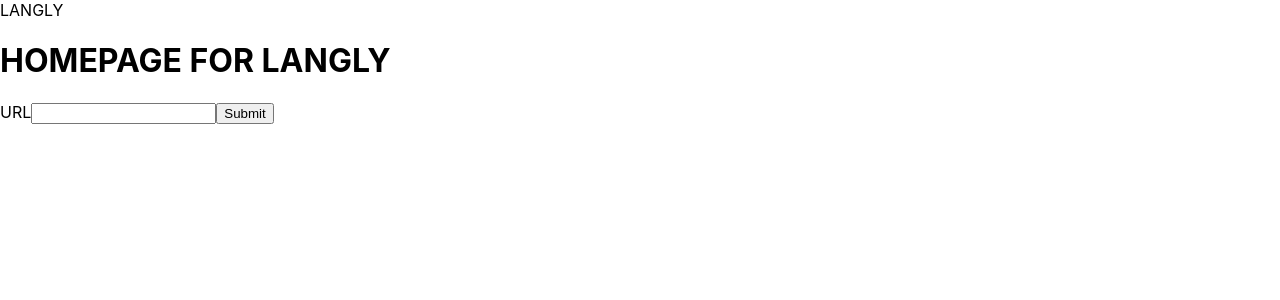
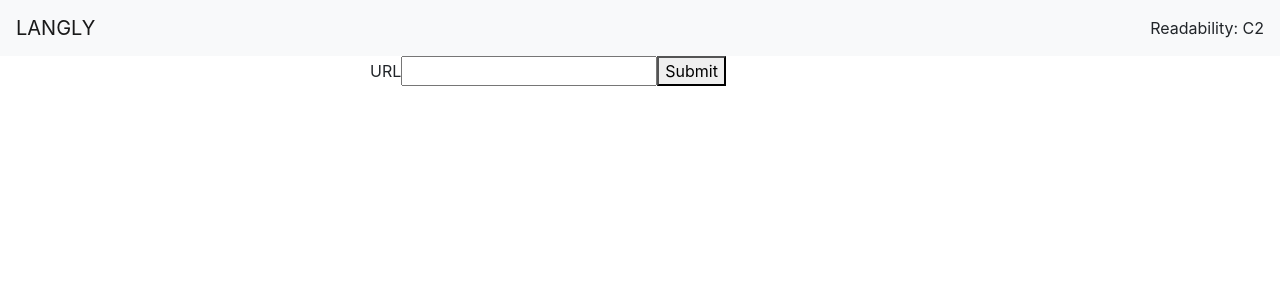
Before and after one commit to NickFriedland/langly-react-fe, a React (Create React App) app: page / in a window 1280 px wide. Shown: the top 300 px of the page. Built offline with nearby package versions, Linux system fonts and the light colour scheme.

Commit message:
Updated Navbar and added reactstrap

```diff
--- a/src/ArticleInput.js
+++ b/src/ArticleInput.js
@@ -1,5 +1,6 @@
 import React, { Component } from 'react';
 import axios from 'axios';
+import { Container, Row, Col } from 'reactstrap';
 
 import ReadingLevel from './ReadingLevel';
 
@@ -45,7 +46,9 @@ class ArticleInput extends Component {
           </React.Fragment>
         ) : (
           <React.Fragment>
-            <h1>HOMEPAGE FOR LANGLY</h1>
+            <Container>
+              <Row>
+                <Col sm="12" md={{ size: 6, offset: 3 }}>
                   <form onSubmit={this.handleSubmit}>
                     <label>URL</label>
                     <input
@@ -57,6 +60,9 @@ class ArticleInput extends Component {
                     Submit
                     </button>
                   </form>
+                </Col>
+             </Row>
+            </Container>
           </React.Fragment>
         )}
 
--- a/src/NavBar.js
+++ b/src/NavBar.js
@@ -1,13 +1,36 @@
 import React, { Component } from 'react';
-//import './NavBar.css';
-// import styled from 'styled-components';
+import { Navbar, NavbarToggler, NavbarBrand, Collapse, Nav, NavItem, NavLink } from 'reactstrap';
+
 
 class NavBar extends Component {
+  constructor(props) {
+    super(props);
+
+    this.state = {
+      readability: true
+    };
+  }
+
   render() {
-    return <div className='NavBar'>
-    	LANGLY
-    </div>;
-  }
+    return (
+      <div>
+        <Navbar color="light" light>
+          <NavbarBrand href="/">LANGLY</NavbarBrand>
+            <Nav navbar>
+              { this.state.readability ? (
+                <NavItem>
+                  Readability: C2
+                </NavItem>
+              ) : (
+                <NavItem>
+
+                </NavItem>
+              ) }
+            </Nav>
+        </Navbar>
+      </div>
+  );
+}
 
   state = {};
 }
--- a/src/index.js
+++ b/src/index.js
@@ -2,6 +2,7 @@ import React from 'react';
 import ReactDOM from 'react-dom';
 import { BrowserRouter } from 'react-router-dom';
 import './index.css';
+import 'bootstrap/dist/css/bootstrap.css';
 import App from './App';
 import * as serviceWorker from './serviceWorker';
 
```
Also changed, not shown: 1 other file (tests, documents, lock files or other folders). Lines whose indentation alone changed are shown as unchanged.
